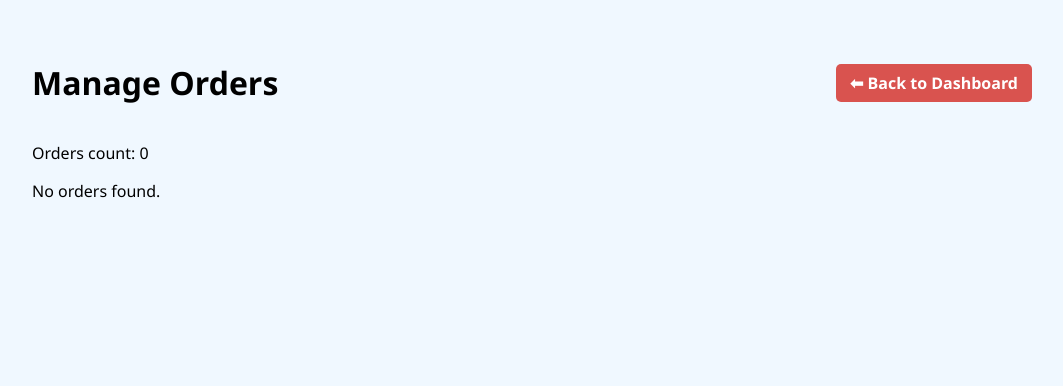
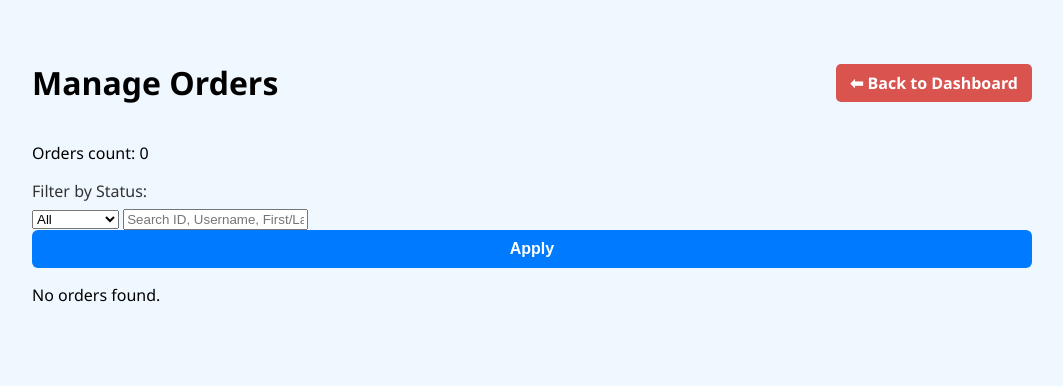
Before and after one commit to IvanC987/Project4, a Flask app: page /admin/orders in a window 1280 px wide. Shown: the top 386 px of the page, without its empty margins (108-1171 px from the left). Run offline with Flask 3, Linux system fonts and the light colour scheme; the visitor is signed in with stand-in values (Sample User, id 1).

Commit message:
Updated Admin Side

```diff
--- a/admin/routes.py
+++ b/admin/routes.py
@@ -76,8 +76,33 @@
 
         return redirect(url_for('admin.manage_orders'))
 
+    # query grabs the values for order_id, username, firstname and lastname. Defaults to '' if not provided, which grabs all
+    query = request.args.get('q', '').strip()
 
-    orders = OrderHistory.query.all()
+    # Status is if user specified an order status, defaults to '' if none is provided (returns all orders, unless query)
+    status_filter = request.args.get('status', '').strip()
+
+    # Joins the two tables based on user_id fk and orders them by time (Oldest order first, having higher priority)
+    orders = OrderHistory.query.join(User).order_by(OrderHistory.timestamp.asc())
+
+    # Filter by order status
+    if status_filter:
+        orders = orders.filter(OrderHistory.status == status_filter)
+
+    # Perform text search, though it can be ambiguous at the moment since they're all added together...hmmm...
+    # Though it's exact values. Should be fine (?)
+    if query:
+        orders = orders.filter(
+            db.or_(
+                db.cast(OrderHistory.order_id, db.String) == query,
+                User.username == query,
+                User.first_name == query,
+                User.last_name == query
+            )
+        )
+
+    # Grab all orders and return that along with a user_map. Basically a dict, user_id being key, username as value
+    orders = orders.all()
     users = User.query.with_entities(User.id, User.username).all()
     user_map = {user.id: user.username for user in users}
 
--- a/templates/admin/manage_orders.html
+++ b/templates/admin/manage_orders.html
@@ -12,6 +12,18 @@
             <a href="{{ url_for('admin.dashboard') }}" class="logout-button">⬅ Back to Dashboard</a>
         </header>
         <p>Orders count: {{ orders | length }}</p>
+        <form method="get" action="{{ url_for('admin.manage_orders') }}">
+            <label for="status">Filter by Status:</label>
+                <select name="status">
+                    <option value="">All</option>
+                    <option value="pending" {% if filter_status == 'pending' %}selected{% endif %}>Pending</option>
+                    <option value="preparing" {% if filter_status == 'preparing' %}selected{% endif %}>Preparing</option>
+                    <option value="completed" {% if filter_status == 'completed' %}selected{% endif %}>Completed</option>
+                    <option value="canceled" {% if filter_status == 'canceled' %}selected{% endif %}>Canceled</option>
+                </select>
+            <input type="text" name="q" placeholder="Search ID, Username, First/Last name" value="{{ query or '' }}">
+            <button type="submit">Apply</button>
+        </form>
 
         <section>
             {% if orders %}
@@ -20,8 +32,9 @@
                         <thead>
                             <tr>
                                 <th>Order ID</th>
-                                <th>Customer ID</th>
-                                <th>Customer Username</th>
+                                <th>Username</th>
+                                <th>First Name</th>
+                                <th>Last Name</th>
                                 <th>Status</th>
                                 <th>Total</th>
                                 <th>Timestamp</th>
@@ -31,15 +44,21 @@
                             {% for order in orders %}
                             <tr>
                                 <td>{{ order.order_id }}</td>
-                                <td>{{ order.customer_id }}</td>
-                                <td>{{ user_map[order.customer_id] }}</td>
+                                <td>{{ order.user.username }}</td>
+                                <td>{{ order.user.first_name }}</td>
+                                <td>{{ order.user.last_name }}</td>
                                 <td>
+                                    {% if order.status in ['in-transit', 'delivered'] %}
+                                        <!-- Show status as plain text if not editable -->
+                                        <strong>{{ order.status.capitalize() }}</strong>
+                                    {% else %}
                                         <select name="status_{{ order.order_id }}">
                                             <option value="pending" {% if order.status == 'pending' %}selected{% endif %}>Pending</option>
                                             <option value="preparing" {% if order.status == 'preparing' %}selected{% endif %}>Preparing</option>
                                             <option value="completed" {% if order.status == 'completed' %}selected{% endif %}>Completed</option>
                                             <option value="canceled" {% if order.status == 'canceled' %}selected{% endif %}>Canceled</option>
                                         </select>
+                                    {% endif %}
                                 </td>
                                 <td>${{ order.total_price }}</td>
                                 <td>{{ order.timestamp.strftime('%Y-%m-%d %H:%M') }}</td>
```
Also changed, not shown: gather_all_contents.py (deleted, +0 -48 lines), notes.txt (deleted, +0 -59 lines), test1.py (deleted), test2.py (deleted). Lines whose indentation alone changed are shown as unchanged.
